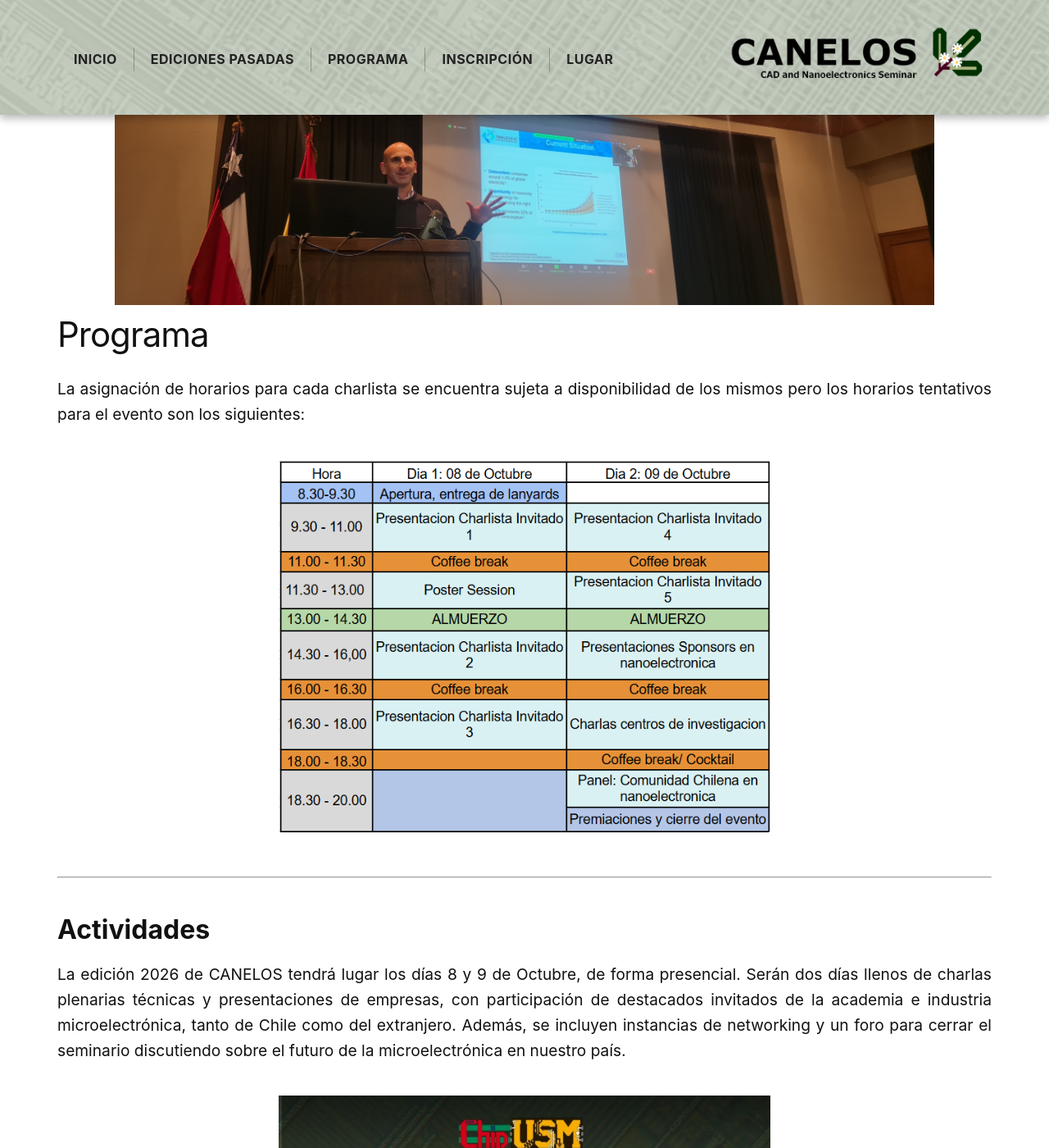
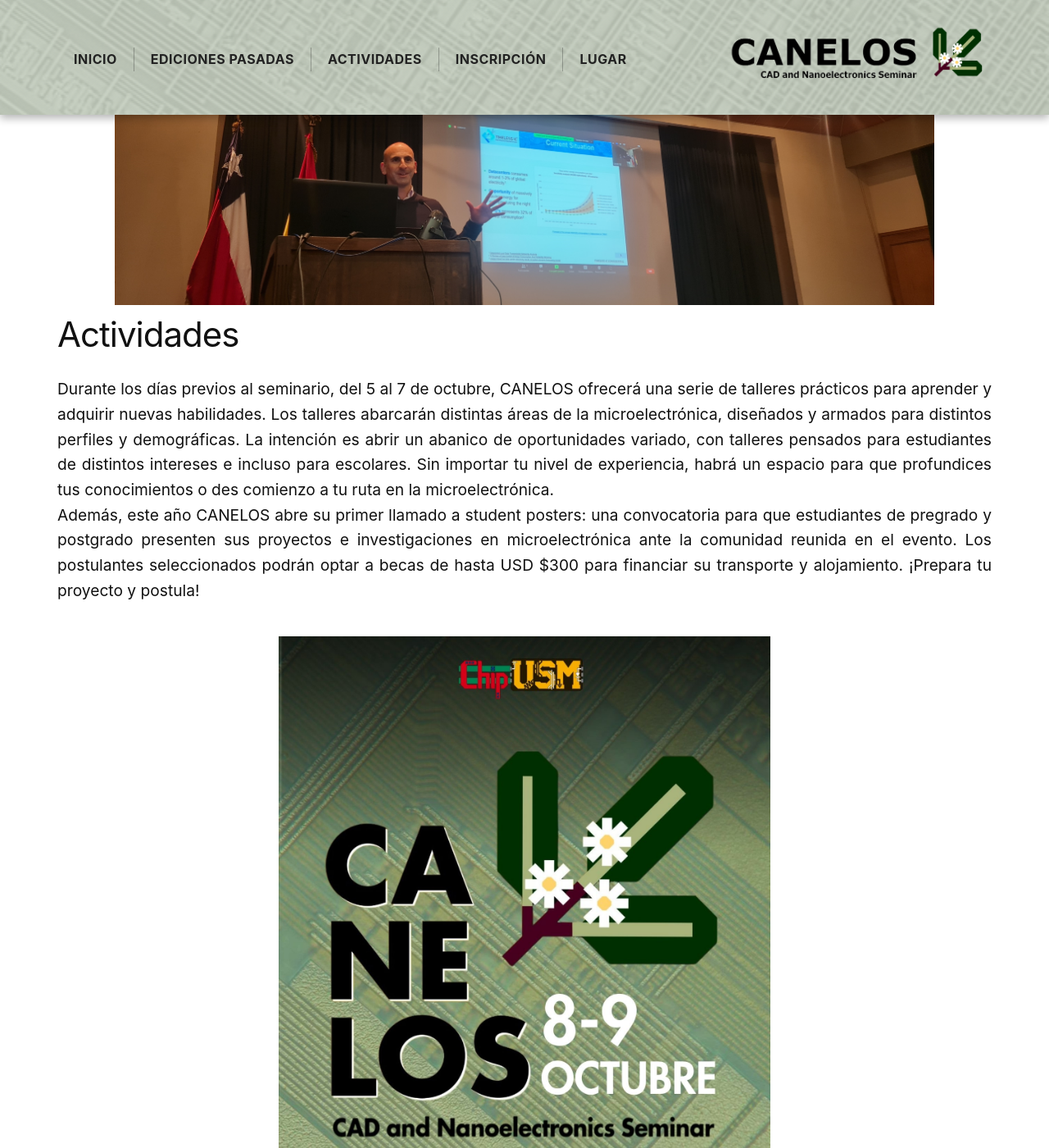
Before and after one commit to ChipUSM/CANELOS, a Jekyll site: the page built from program.md, in a window 1280 px wide and 1400 px high. Shown: the whole window at 82% size. Built offline with Jekyll 4.4.1, drawn with Linux system fonts in a browser that asks for light colours.

Commit message:
modificacion textos programa

```diff
--- a/program.md
+++ b/program.md
@@ -1,7 +1,7 @@
 ---
 layout: page
-title: Programa
-short_title: Programa
+title: Actividades
+short_title: Actividades
 permalink: /programa/
 img_link: ../assets/img/charla.jpg
 ---
@@ -300,32 +300,28 @@ img_link: ../assets/img/charla.jpg
   }
 </style>
 
+
+
 <div class="reveal">
+
+	<h3 align="justify" style="font-size: 1.2em; line-height: 1.6; max-width: 1200px; margin: 0;">
+		Durante los días previos al seminario, del 5 al 7 de octubre, CANELOS ofrecerá una serie de talleres prácticos para aprender y adquirir nuevas habilidades. Los talleres abarcarán distintas áreas de la microelectrónica, diseñados y armados para distintos perfiles y demográficas.  La intención es abrir un abanico de oportunidades variado, con talleres pensados para estudiantes de distintos intereses e incluso para escolares. Sin importar tu nivel de experiencia, habrá un espacio para que profundices tus conocimientos o des comienzo a tu ruta en la microelectrónica.
+	</h3>
+
+  <h3 align="justify" style="font-size: 1.2em; line-height: 1.6; max-width: 1200px; margin: 0;">
+    Además, este año CANELOS abre su primer llamado a student posters: una convocatoria para que estudiantes de pregrado y postgrado presenten sus proyectos e investigaciones en microelectrónica ante la comunidad reunida en el evento. Los postulantes seleccionados podrán optar a becas de hasta USD $300 para financiar su transporte y alojamiento. ¡Prepara tu proyecto y postula!
+  </h3>
+	<p align="center" style="margin-top: 40px;"> <img src="{{ "/assets/img/canelos_poster_brillante.jpg" | relative_url }}" alt="Poster CANELOS" width="600" style="max-width: 100%"/> </p>
+</div>
+
+<div class="reveal">
+  <h2 align="left" style="font-weight: bold;">Programa</h2>
 	<h3 align="justify" style="font-size: 1.2em; line-height: 1.6; max-width: 1200px; margin: 0;">
 			La asignación de horarios para cada charlista se encuentra sujeta a disponibilidad de los mismos pero los horarios tentativos para el evento son los siguientes:
 	</h3>
 	<p align="center" style="margin-top: 40px;"> <img src="{{ "/assets/img/material26/iterinario_preventivo.png" | relative_url }}" alt="Itinerario" width="600" style="max-width: 100%"/>
 	</p>
 </div>
-
-<br>
-<hr>
-<br>
-
-<div class="reveal">
-	<h2 align="left" style="font-weight: bold;">Actividades</h2>
-	<h3 align="justify" style="font-size: 1.2em; line-height: 1.6; max-width: 1200px; margin: 0;">
-		La edición 2026 de CANELOS tendrá lugar los días 8 y 9 de Octubre, de forma presencial.
-		Serán dos días llenos de charlas plenarias técnicas y presentaciones de empresas,
-		con participación de destacados invitados de la academia e industria microelectrónica, tanto de Chile como del extranjero.
-		Además, se incluyen instancias de networking y un foro para cerrar el seminario discutiendo sobre el futuro de la microelectrónica en nuestro país.
-	</h3>
-	<p align="center" style="margin-top: 40px;"> <img src="{{ "/assets/img/canelos_poster_brillante.jpg" | relative_url }}" alt="Poster CANELOS" width="600" style="max-width: 100%"/> </p>
-</div>
-
-<br>
-<hr>
-<br>
 
 <div class="reveal">
 	<h2 align="left" style="font-weight: bold;">Talleres</h2>
```
